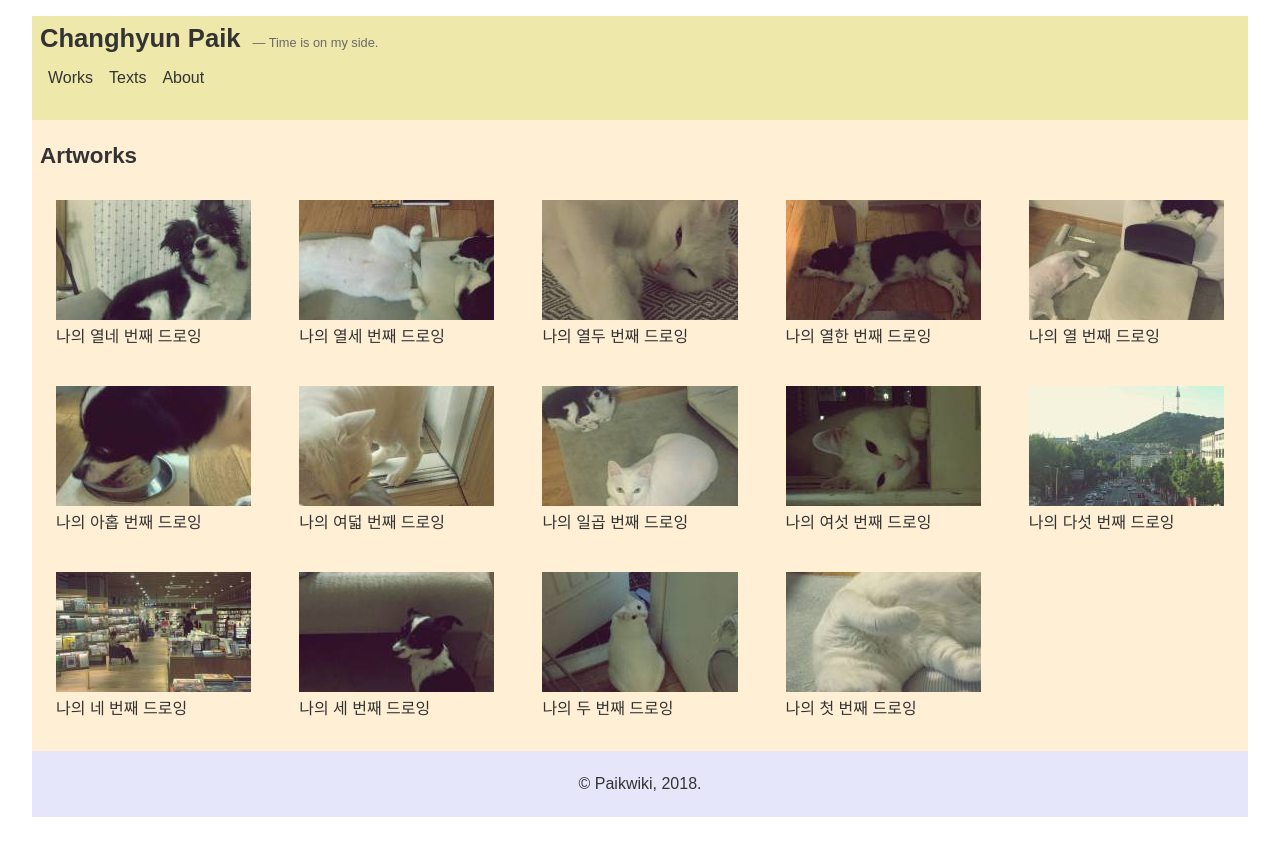
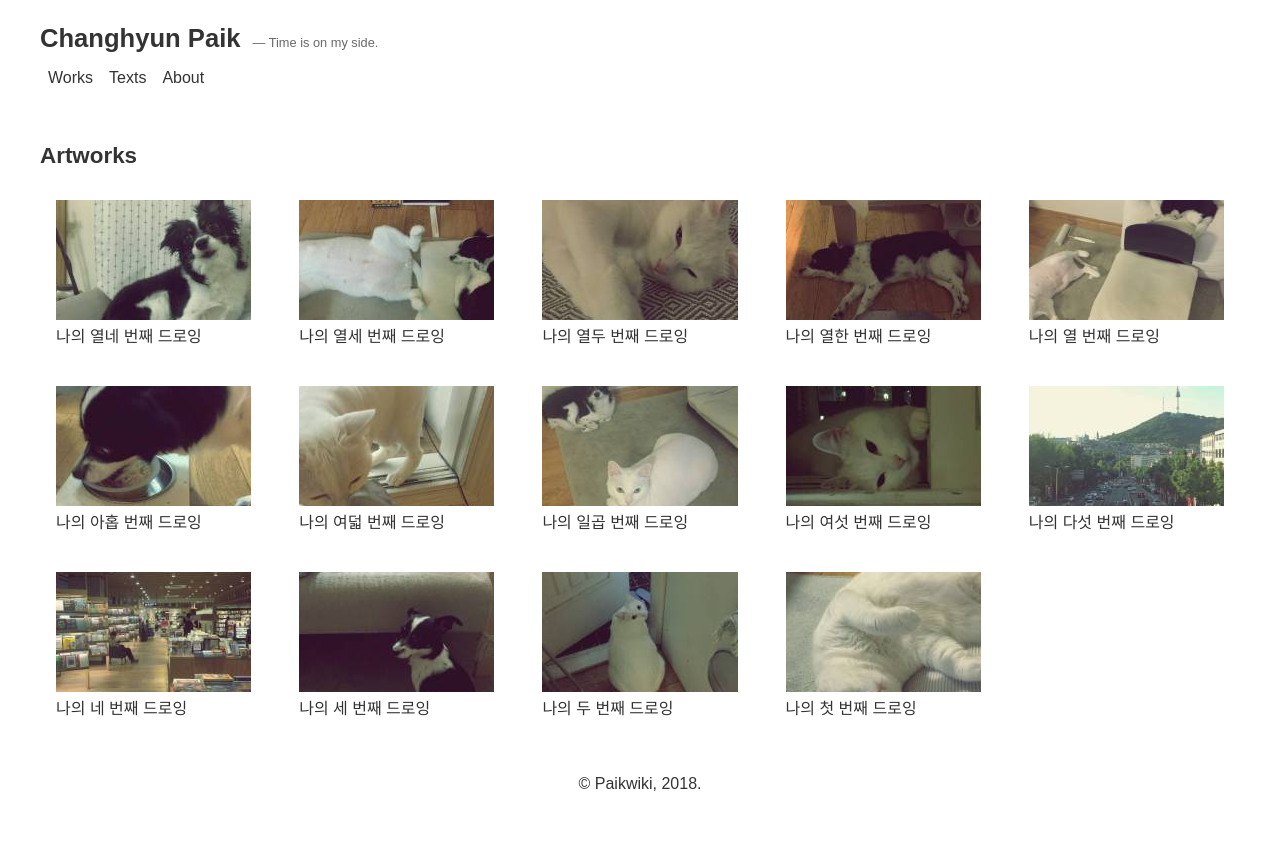
Before and after one commit to paikwiki/jt-alpha, a Jekyll site: the page built from index.html, in a window 1280 px wide. Shown: the top 856 px of the page. Built offline with Jekyll 4.4.1, drawn with Linux system fonts in a browser that asks for light colours.

Commit message:
Remove section bg-color and commented codes:tiger2:

```diff
--- a/_sass/layout.scss
+++ b/_sass/layout.scss
@@ -2,7 +2,6 @@
   padding: 1rem 2rem;
   .site-header {
     padding: 0.5rem;
-    background-color: palegoldenrod;
     overflow: auto;
     h1 {
       display: inline-block;
@@ -33,11 +32,9 @@
     }
   }
   .site-content {
-    background-color: papayawhip;
     header {
       padding: 0.5rem;
       h1 {
-        // margin-bottom: 0rem;
         font-size: 1.4rem;
       }
     }
@@ -46,7 +43,6 @@
         display: flex;
         flex-wrap: wrap;
         margin: 0;
-        // -webkit-margin-before: 0;
         padding-left: 0;
         li {
           padding: 0.5rem;
@@ -76,7 +72,6 @@
   }
   .site-footer {
     padding: 0.5em;
-    background-color: lavender;
     p {
       text-align: center;
     }
```
